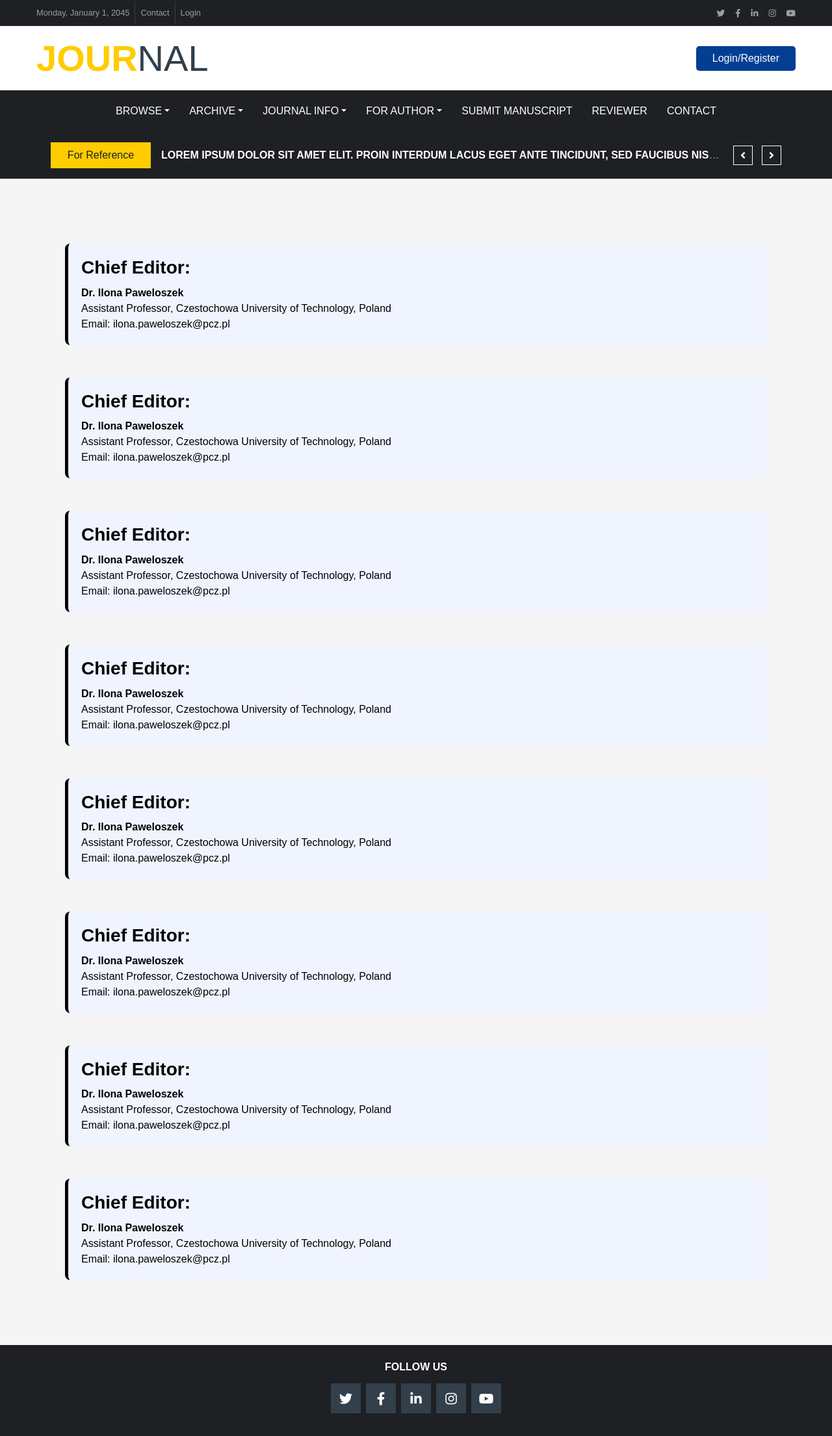
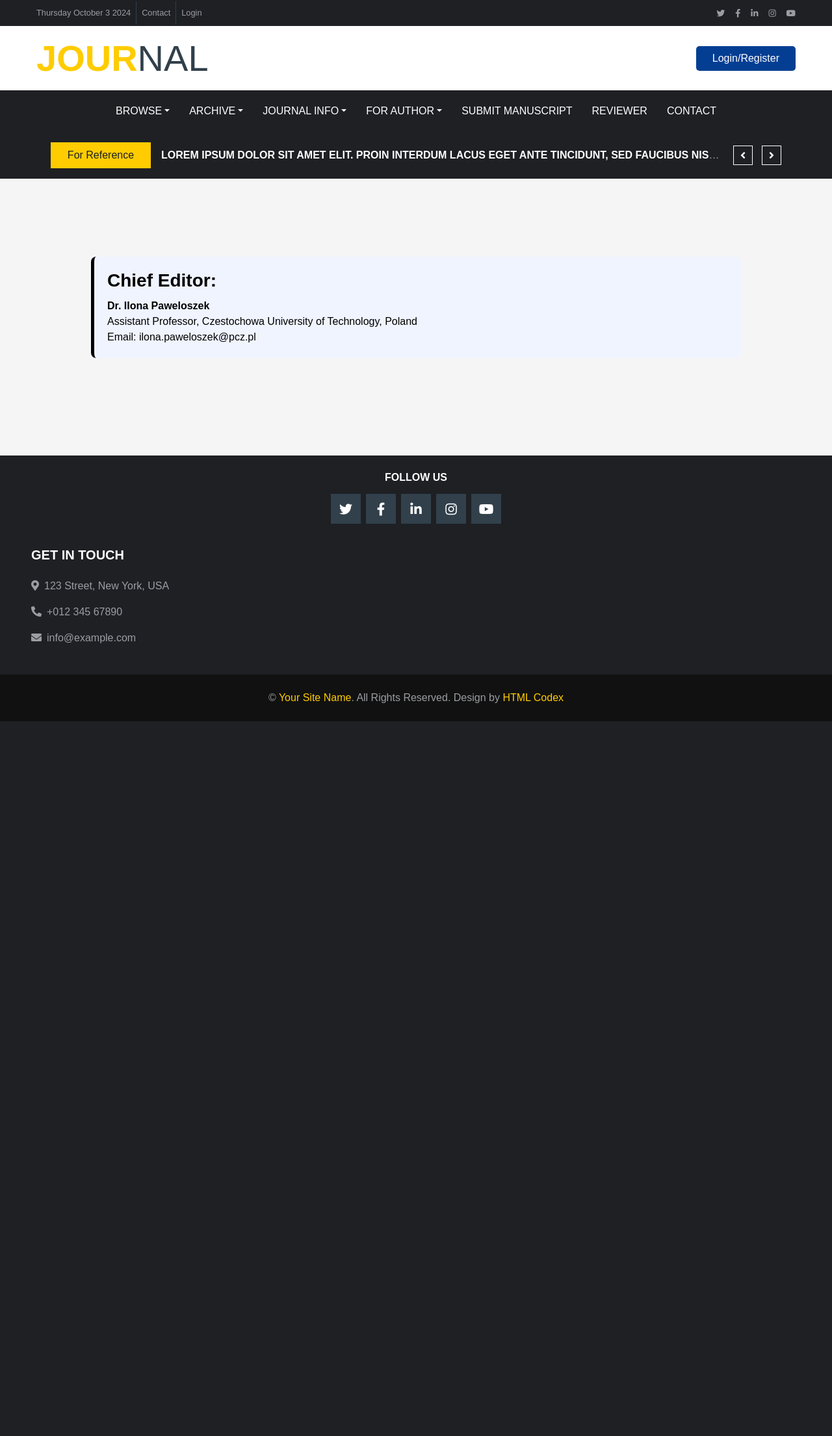
Before and after one commit to godstark82/abhi-journals, a Flask app: page /editorial_board.html in a window 1280 px wide. Shown: the top 2210 px of the page at 65% size. After the commit the page ends 1110 px from the top, so only its background shows below. Run offline with Flask 2, Linux system fonts and the light colour scheme; data that the repository does not hold is empty; parts of the project's set-up code (start-up, migrations or seed data) failed here and were passed over; some libraries are stand-ins or nearby versions.

Commit message:
Topbar is ready

```diff
--- a/static/js/main.js
+++ b/static/js/main.js
@@ -160,3 +160,39 @@
     });
 
 })(jQuery);
+
+// Fetch social links when the page loads
+document.addEventListener("DOMContentLoaded", function() {
+    fetch('/get_social_links')
+        .then(response => response.json())
+        .then(data => {
+            // Assuming you get an array of URLs in the same order as your social icons
+            const socialLinks = data;
+
+            // Assign URLs to the respective icons
+            document.getElementById('twitter-link').href = socialLinks[3].url;
+            document.getElementById('facebook-link').href = socialLinks[0].url;
+            document.getElementById('linkedin-link').href = socialLinks[2].url;
+            document.getElementById('instagram-link').href = socialLinks[1].url;
+            document.getElementById('youtube-link').href = socialLinks[4].url;
+
+            // Assign URLs to the respective icons in the footer
+            document.getElementById('facebook-link-footer').href = socialLinks[0].url;
+            document.getElementById('twitter-link-footer').href = socialLinks[3].url;
+            document.getElementById('instagram-link-footer').href = socialLinks[1].url;
+            document.getElementById('linkedin-link-footer').href = socialLinks[2].url;
+            document.getElementById('youtube-link-footer').href = socialLinks[4].url;
+        })
+        .catch(error => console.error('Error fetching social links:', error));
+});
+
+// JavaScript to get and format the current date
+const options = { weekday: 'long', year: 'numeric', month: 'long', day: 'numeric' };
+const today = new Date();
+
+// Format the date and remove commas
+let formattedDate = today.toLocaleDateString('en-US', options);
+formattedDate = formattedDate.replace(/,/g, ''); // Remove commas
+
+// Insert the formatted date into the navbar
+document.getElementById('current_date').textContent = formattedDate;
--- a/templates/layout.html
+++ b/templates/layout.html
@@ -31,7 +31,7 @@
                 <nav class="navbar navbar-expand-sm bg-dark p-0">
                     <ul class="navbar-nav ml-n2">
                         <li class="nav-item border-right border-secondary">
-                            <a class="nav-link text-body small" href="#" id="current_date">Monday, January 1, 2045</a>
+                            <a class="nav-link text-body small" href="#" id="current_date">Loading date...</a>
                         </li>
                         <li class="nav-item border-right border-secondary">
                             <a class="nav-link text-body small" href="/contact.html">Contact</a>
@@ -210,33 +210,6 @@
 <!-- Template Javascript -->
 <script src="{{ url_for('static', filename='js/main.js') }}"></script>
 
-<script>
-    // Fetch social links when the page loads
-    document.addEventListener("DOMContentLoaded", function() {
-        fetch('/get_social_links')
-            .then(response => response.json())
-            .then(data => {
-                // Assuming you get an array of URLs in the same order as your social icons
-                const socialLinks = data;
-
-                // Assign URLs to the respective icons
-                document.getElementById('twitter-link').href = socialLinks[3].url;
-                document.getElementById('facebook-link').href = socialLinks[0].url;
-                document.getElementById('linkedin-link').href = socialLinks[2].url;
-                document.getElementById('instagram-link').href = socialLinks[1].url;
-                document.getElementById('youtube-link').href = socialLinks[4].url;
-
-                // Assign URLs to the respective icons in the footer
-                document.getElementById('facebook-link-footer').href = socialLinks[0].url;
-                document.getElementById('twitter-link-footer').href = socialLinks[1].url;
-                document.getElementById('instagram-link-footer').href = socialLinks[2].url;
-                document.getElementById('linkedin-link-footer').href = socialLinks[3].url;
-                document.getElementById('youtube-link-footer').href = socialLinks[4].url;
-            })
-            .catch(error => console.error('Error fetching social links:', error));
-    });
-</script>
-
 </body>
 
 </html>
--- a/templates/screens/journal_info/about_jrnl.html
+++ b/templates/screens/journal_info/about_jrnl.html
@@ -39,6 +39,7 @@
 
     section p {
         color: black;
+        text-align: justify;
     }
 
     ul {
--- a/templates/screens/journal_info/editorial_board.html
+++ b/templates/screens/journal_info/editorial_board.html
@@ -1,5 +1,6 @@
 {% extends "layout.html" %}
 {% block body %}
+
 <head>
     <title>Editorial Board</title>
     <style>
@@ -7,33 +8,37 @@
             font-family: Arial, sans-serif;
             background-color: #f5f5f5;
         }
-        .main-content{
-            margin: 100px;
+
+        .main-content {
+            margin: 20px;
+            padding: 20px;
         }
 
         .editor-card {
             background-color: #f0f4ff;
             padding: 20px;
             border-radius: 8px;
-            margin-bottom: 50px;
-            max-width: 1400px;
-            border-left: 5px solid black;  /* Vertical black line */
+            margin-bottom: 30px;
+            max-width: 100%;
+            border-left: 5px solid black;
         }
-        .editor-card:hover{
+
+        .editor-card:hover {
             box-shadow: 0 0 10px #666666;
             border-top: none;
-
         }
 
         .card-content {
             display: flex;
-            align-items: center;
+            flex-direction: column;
+            align-items: flex-start;
         }
 
         .editor-details p {
             margin: 0;
             font-size: 1em;
             color: black;
+            word-wrap: break-word;
         }
 
         h3 {
@@ -41,80 +46,32 @@
             color: black;
         }
 
+        @media (min-width: 768px) {
+            .main-content {
+                margin: 50px;
+            }
+
+            .editor-card {
+                max-width: 700px;
+                margin-left: auto;
+                margin-right: auto;
+            }
+        }
+
+        @media (min-width: 1200px) {
+            .main-content {
+                margin: 100px;
+            }
+
+            .editor-card {
+                max-width: 1000px;
+            }
+        }
     </style>
 </head>
+
 <body>
     <div class="main-content">
-    <div class="editor-card">
-        <h3>Chief Editor:</h3>
-        <div class="card-content">
-            <div class="editor-details">
-                <p><strong>Dr. Ilona Paweloszek</strong></p>
-                <p>Assistant Professor, Czestochowa University of Technology, Poland</p>
-                <p>Email: ilona.paweloszek@pcz.pl</p>
-            </div>
-        </div>
-    </div>
-    <div class="editor-card">
-        <h3>Chief Editor:</h3>
-        <div class="card-content">
-            <div class="editor-details">
-                <p><strong>Dr. Ilona Paweloszek</strong></p>
-                <p>Assistant Professor, Czestochowa University of Technology, Poland</p>
-                <p>Email: ilona.paweloszek@pcz.pl</p>
-            </div>
-        </div>
-    </div>
-    <div class="editor-card">
-        <h3>Chief Editor:</h3>
-        <div class="card-content">
-            <div class="editor-details">
-                <p><strong>Dr. Ilona Paweloszek</strong></p>
-                <p>Assistant Professor, Czestochowa University of Technology, Poland</p>
-                <p>Email: ilona.paweloszek@pcz.pl</p>
-            </div>
-        </div>
-    </div>
-    <div class="editor-card">
-        <h3>Chief Editor:</h3>
-        <div class="card-content">
-            <div class="editor-details">
-                <p><strong>Dr. Ilona Paweloszek</strong></p>
-                <p>Assistant Professor, Czestochowa University of Technology, Poland</p>
-                <p>Email: ilona.paweloszek@pcz.pl</p>
-            </div>
-        </div>
-    </div>
-    <div class="editor-card">
-        <h3>Chief Editor:</h3>
-        <div class="card-content">
-            <div class="editor-details">
-                <p><strong>Dr. Ilona Paweloszek</strong></p>
-                <p>Assistant Professor, Czestochowa University of Technology, Poland</p>
-                <p>Email: ilona.paweloszek@pcz.pl</p>
-            </div>
-        </div>
-    </div>
-    <div class="editor-card">
-        <h3>Chief Editor:</h3>
-        <div class="card-content">
-            <div class="editor-details">
-                <p><strong>Dr. Ilona Paweloszek</strong></p>
-                <p>Assistant Professor, Czestochowa University of Technology, Poland</p>
-                <p>Email: ilona.paweloszek@pcz.pl</p>
-            </div>
-        </div>
-    </div>
-    <div class="editor-card">
-        <h3>Chief Editor:</h3>
-        <div class="card-content">
-            <div class="editor-details">
-                <p><strong>Dr. Ilona Paweloszek</strong></p>
-                <p>Assistant Professor, Czestochowa University of Technology, Poland</p>
-                <p>Email: ilona.paweloszek@pcz.pl</p>
-            </div>
-        </div>
-    </div>
         <div class="editor-card">
             <h3>Chief Editor:</h3>
             <div class="card-content">
--- a/templates/screens/journal_info/publication_ethics.html
+++ b/templates/screens/journal_info/publication_ethics.html
@@ -39,6 +39,7 @@
 
     section p {
         color: black;
+        text-align: justify;
     }
 
     ul {
```
Also changed, not shown: templates/contact.html (+2 -7 lines), templates/screens/journal_info/peerrevpro.html (+10 -1 lines). Lines whose indentation alone changed are shown as unchanged.
